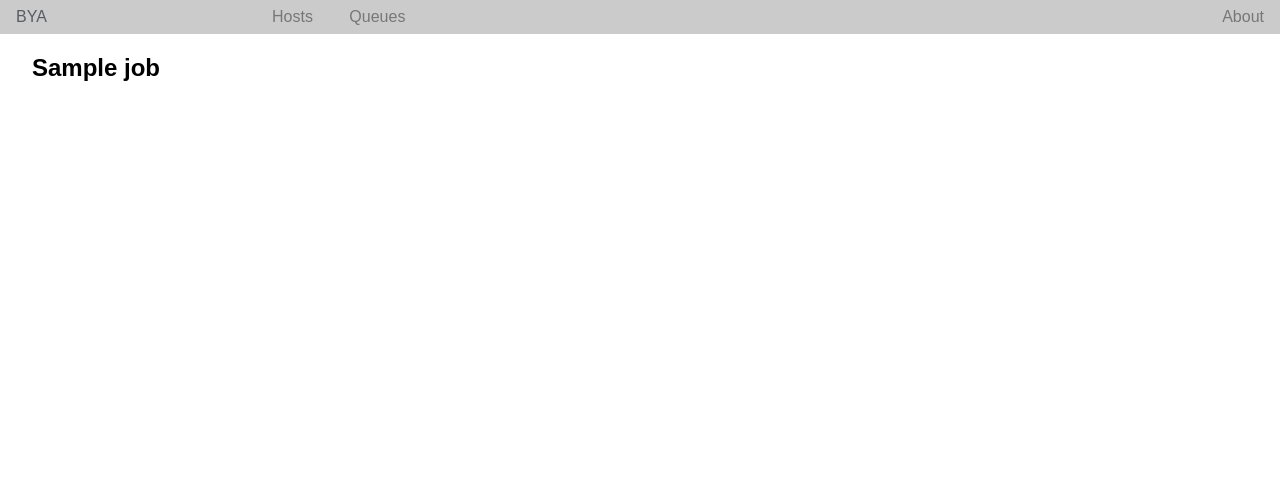
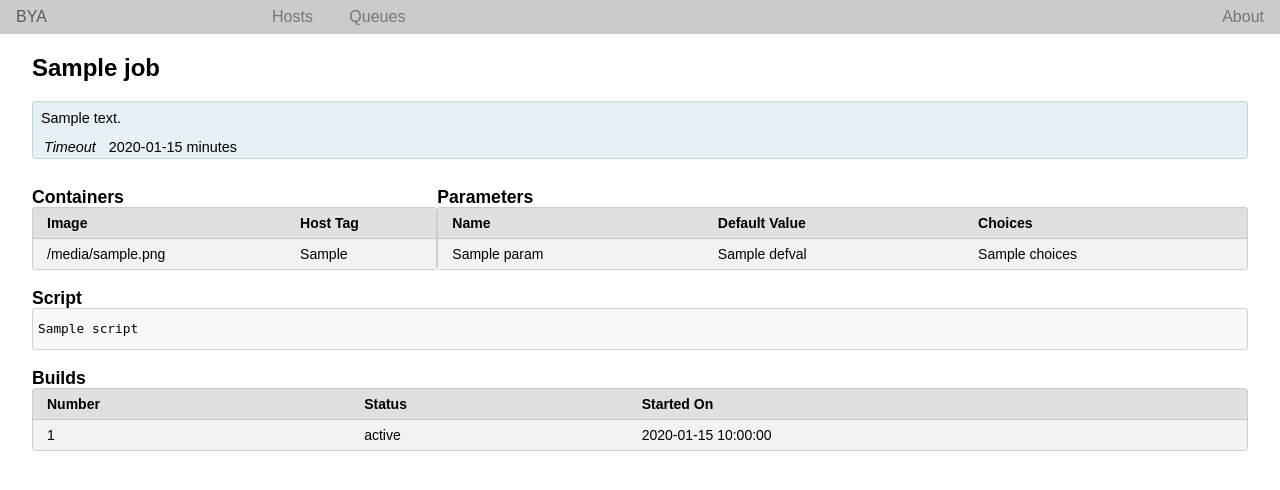
Before and after one commit to doanac/bya, a Flask app: template bya/views/templates/job.html in a window 1280 px wide. Shown: the top 490 px of the page. Run offline with Flask 2, Linux system fonts and the light colour scheme; the template is opened without the code that fills it: most values are stand-ins (such as "Sample title", 1, 10 or a date in 2020); some libraries are stand-ins or nearby versions.

Commit message:
add more information to job-def page

```diff
--- a/bya/models.py
+++ b/bya/models.py
@@ -232,6 +232,10 @@ class Build(object):
     def started(self):
         return os.stat(self.build_dir).st_ctime
 
+    @property
+    def started_utc(self):
+        return datetime.datetime.fromtimestamp(self.started)
+
     def list_runs(self):
         return Run.list(os.path.join(self.build_dir, 'runs'))
 
--- a/bya/views/templates/job.html
+++ b/bya/views/templates/job.html
@@ -1,5 +1,84 @@
 {% extends "layout.html" %}
+
+{% block head %}
+<style>
+div.summary {
+  font-size: .9em;
+  padding: 8px 8px 0px;
+  margin: 10px 0px;
+  background: #E6F1F6 none repeat scroll 0% 0%;
+  border: 1px solid #C5D5DD;
+  border-radius: 3px;
+}
+table.info td {
+  padding-top: 10px;
+  padding-right: 10px;
+}
+div.source {
+  font-size: .8em;
+  border-radius: 3px;
+  border: 1px solid #C5D5DD;
+  padding-left: 5px;
+}
+.source  { background: #f8f8f8; }
+h3 {
+  margin-bottom: 0px;
+  font-size: 1.1em;
+}
+</style>
+{% endblock %}
 
 {% block body %}
 <h2>{{job.name}}</h2>
+  <div class="summary">
+    {{job.description}}<br/>
+    <table class="info">
+      <tr><td><em>Timeout</em></td><td>{{job.timeout}} minutes</td></tr>
+    </table>
+  </div>
+
+<div class="pure-g">
+  <div class="pure-u-1 pure-u-md-1-3">
+    <h3>Containers</h3>
+    <table class="pure-table pure-table-horizontal pure-table-striped rounded">
+      <thead>
+        <tr><th>Image</th><th>Host Tag</th></tr>
+      </thead>
+      <tbody>
+      {% for ct in job.containers %}
+        <tr><td>{{ct.image}}</td><td>{{ct.host_tag}}</td></tr>
+      {% endfor %}
+      </tbody>
+    </table>
+  </div>
+  <div class="pure-u-1 pure-u-md-2-3">
+    <h3>Parameters</h3>
+    <table class="pure-table pure-table-horizontal pure-table-striped rounded">
+      <thead>
+        <tr><th>Name</th><th>Default Value</th><th>Choices</th</tr>
+      </thead>
+      <tbody>
+      {% for p in job.params %}
+        <tr><td>{{p.name}}</td><td>{{p.defval}}</td><td>{{p.choices}}</td></tr>
+      {% endfor %}
+      </tbody>
+    </table>
+  </div>
+</div>
+
+<h3>Script</h3>
+<div class="source"><pre>{{job.script}}</pre></div>
+
+<h3>Builds</h3>
+<table class="pure-table pure-table-horizontal pure-table-striped rounded">
+  <thead>
+    <tr><th>Number</th><th>Status</th><th>Started On</th></tr>
+  </thead>
+  <tbody>
+  {% for b in job.list_builds() %}
+    <tr><td>{{b.number}}</td><td>{{b.status}}</td><td>{{b.started_utc}}</td></tr>
+  {% endfor %}
+  </tbody>
+</table>
+
 {% endblock %}
```
